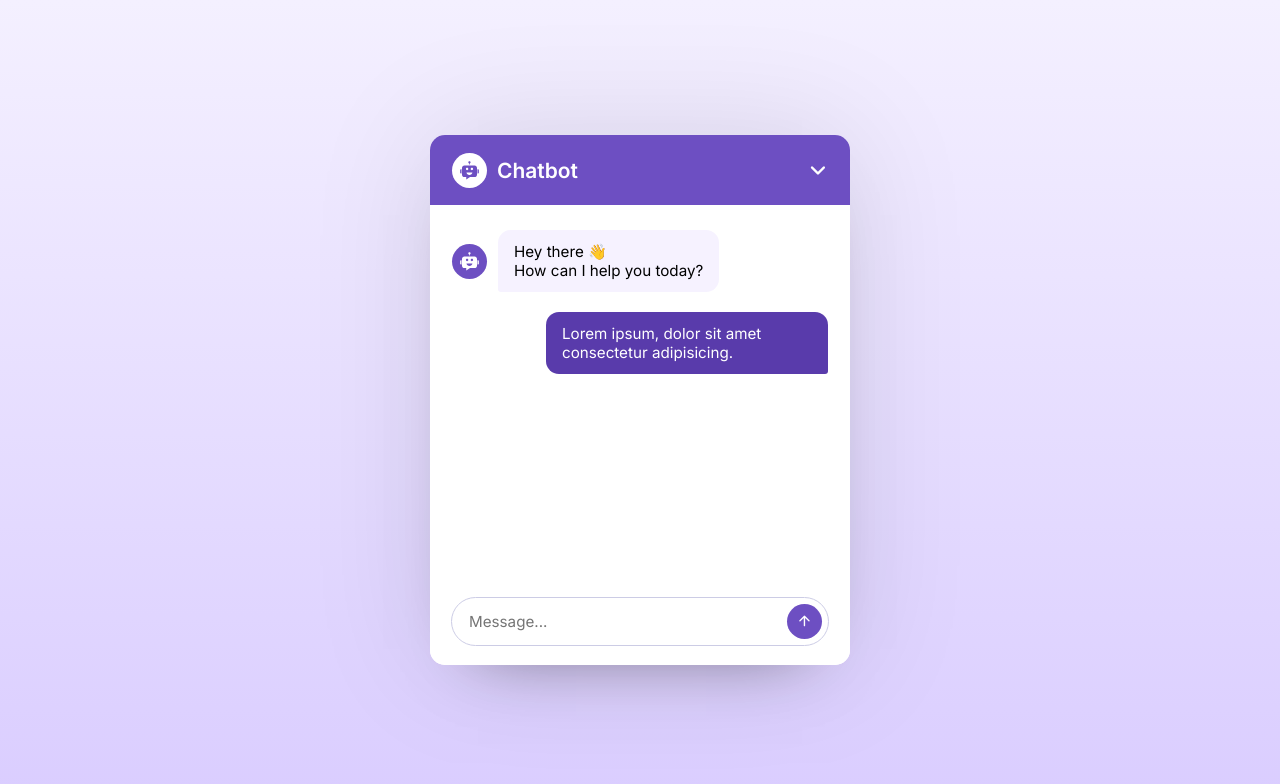
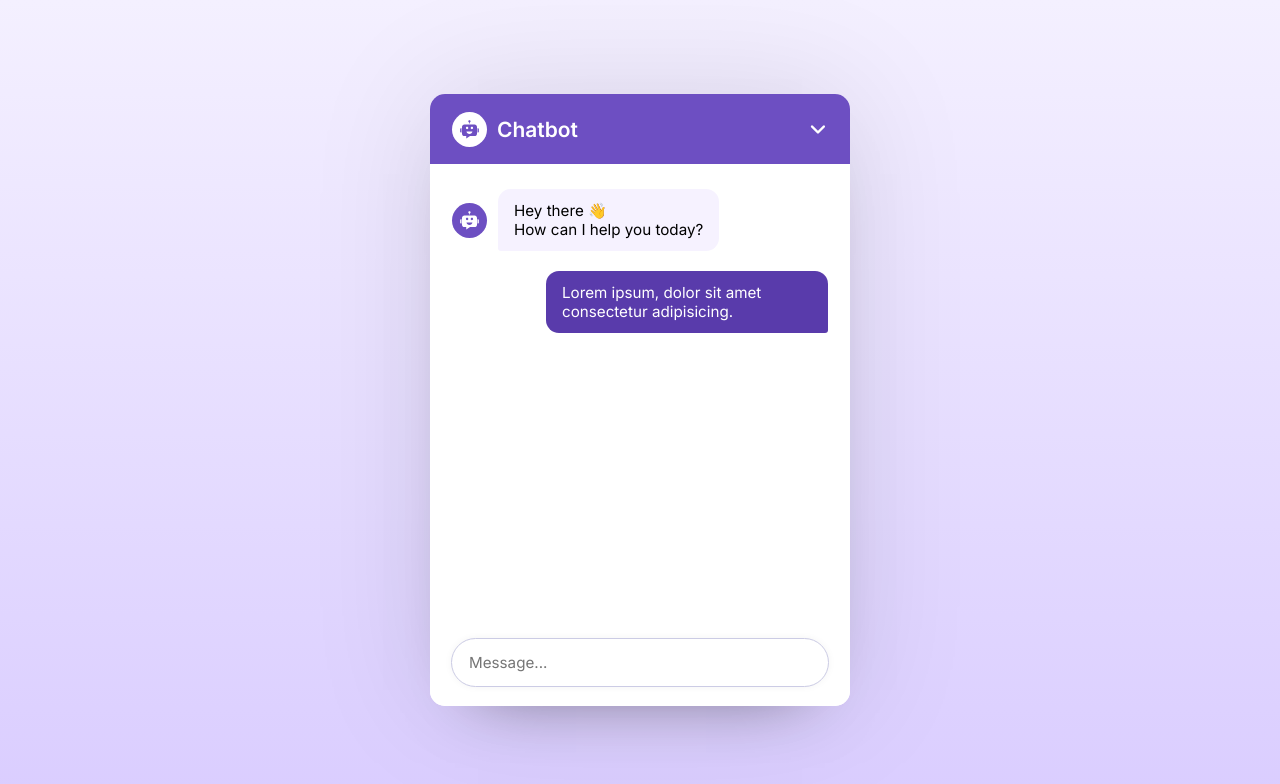
Before and after one commit to Mr-otmane/AI-Chatbot-in-React-JS, a React (Vite) app: page / in a window 1280 px wide. Shown: the top 784 px of the page. Built offline with nearby package versions, Linux system fonts and the light colour scheme.

Commit message:
adding new file ChatForm.jsx and adding style for this code

```diff
--- a/src/App.jsx
+++ b/src/App.jsx
@@ -1,4 +1,5 @@
 import Chatbotlcom from "./components/Chatbotlcom";
+import ChatForm from "./components/ChatForm";
 
 const App = () => {
   return (
@@ -31,17 +32,7 @@ const App = () => {
         </div>
         {/* Chatbot Footer */}
         <div className="chat-footer">
-          <form action="#" className="chat-form">
-            <input
-              type="text"
-              placeholder="Message..."
-              className="message-input"
-              required
-            />
-             <button className="material-symbols-rounded">
-            arrow_upward
-          </button>
-          </form>
+          <ChatForm />
         </div>
       </div>
     </div>
--- /dev/null
+++ b/src/components/ChatForm.jsx
@@ -0,0 +1,15 @@
+const ChatForm = () => {
+  return (
+    <form action="#" className="chat-form">
+      <input
+        type="text"
+        placeholder="Message..."
+        className="message-input"
+        required
+      />
+      <button className="material-symbols-rounded">arrow_upward</button>
+    </form>
+  );
+};
+
+export default ChatForm;
--- a/src/index.css
+++ b/src/index.css
@@ -72,6 +72,7 @@ body {
   flex-direction: column;
   gap: 20px;
   padding: 25px 22px;
+  margin-bottom: 82px;
   height: 460px;
   overflow-y: auto;
 }
@@ -124,6 +125,10 @@ body {
   background: #fff;
   border-radius: 32px;
   outline: 1px solid #cccce5;
+  box-shadow: 0 0 8px rgba(0, 0, 0, 0.06);
+}
+.chat-footer .chat-form:focus-within {
+  outline: 2px solid #6d4fc2;
 }
 .chat-form .message-input {
   border: none;
@@ -141,6 +146,7 @@ body {
   border-radius: 50%;
   flex-shrink: 0;
   border: none;
+  display: none;
   outline: none;
   font-size: 1.15rem;
   cursor: pointer;
@@ -152,3 +158,6 @@ body {
 .chat-form button:hover {
   background: #593bab;
 }
+.chat-form .message-input:valid ~ button {
+  display: block;
+}
```
